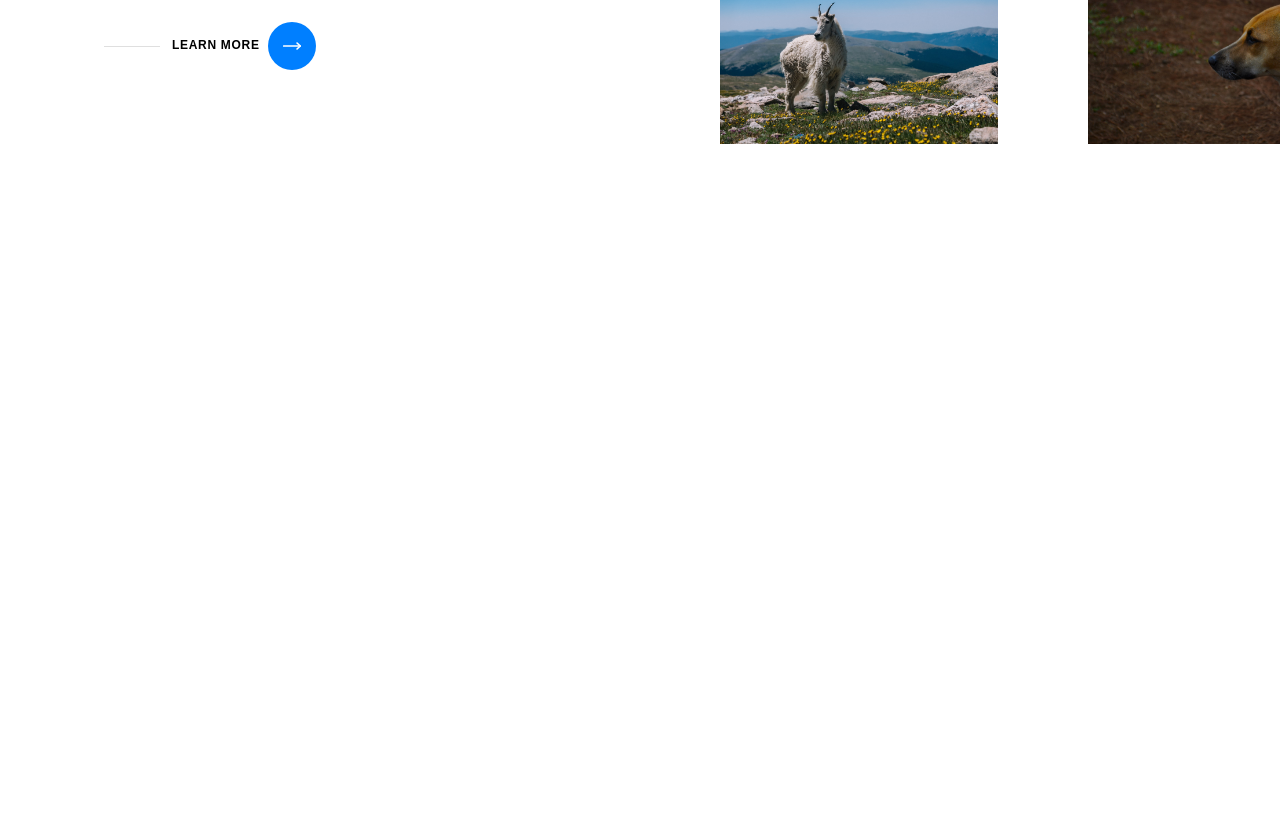
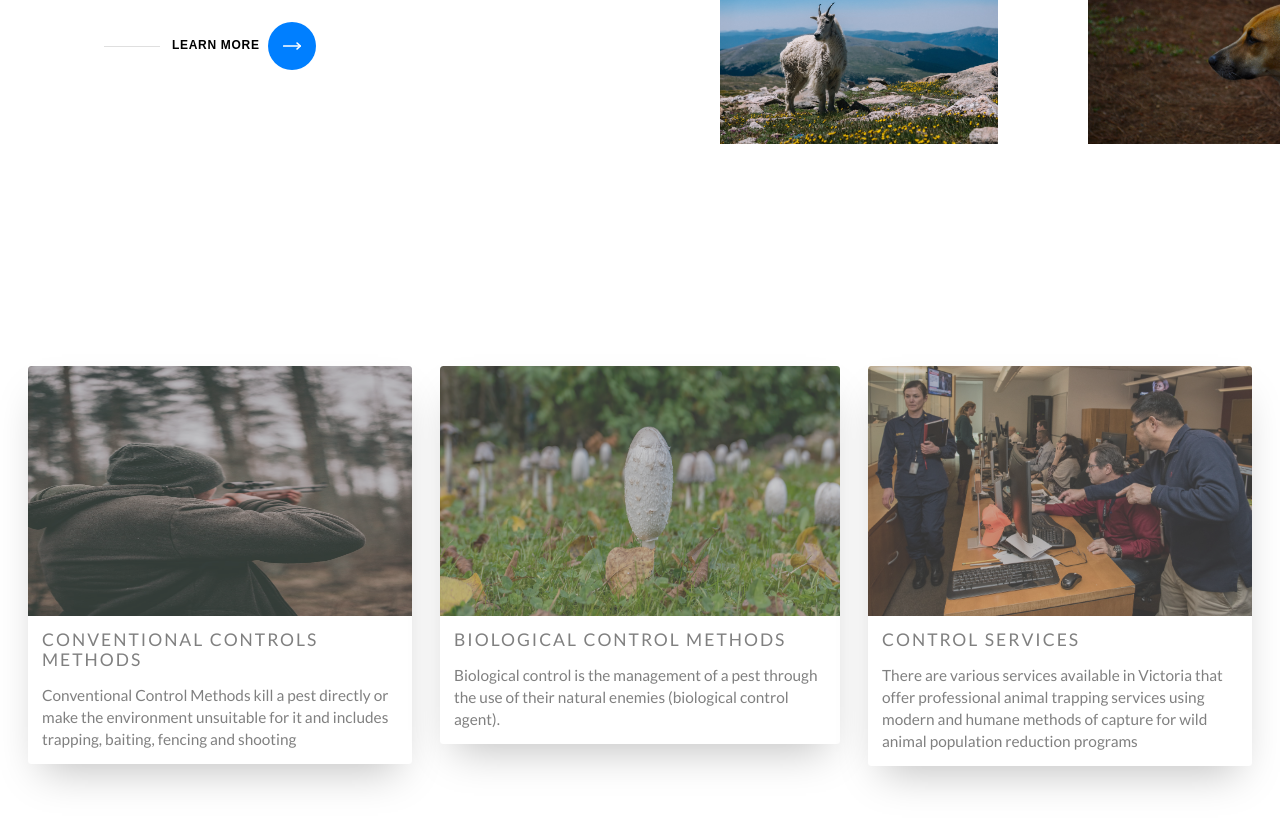
Before and after one commit to chengguang-li0313/IE-iteration3Web, a Next.js app: page / in a window 1280 px wide. Shown: the part 2121-2949 px from the top of the page. Before the commit the page ends 2459 px from the top, so only its background shows below. Built offline with nearby package versions, Linux system fonts and the light colour scheme.

Commit message:
added biological and conventional individual pages

```diff
--- /dev/null
+++ b/component/HomeControlSection.js
@@ -0,0 +1,24 @@
+import { AnimalImpactCard } from './AnimalImpactCard'
+import styles from '../styles/Home.module.css'
+
+export const HomeControlSection = () => {
+    return (
+        <div className={styles.cardSection}>
+            <AnimalImpactCard
+            title={'Conventional Controls Methods'}
+            text={'Conventional Control Methods kill a pest directly or make the environment unsuitable for it and includes trapping, baiting, fencing and shooting'}
+            img={'/conventional.jpeg'}
+            ></AnimalImpactCard>
+            <AnimalImpactCard
+            title={'Biological Control Methods'}
+            text={'Biological control is the management of a pest through the use of their natural enemies (biological control agent).'}
+            img={'/bioControl.jpeg'}
+            ></AnimalImpactCard>
+            <AnimalImpactCard
+            title={'Control Services'}
+            text={'There are various services available in Victoria that offer professional animal trapping services using modern and humane methods of capture for wild animal population reduction programs'}
+            img={'/controlService.jpeg'}
+            ></AnimalImpactCard>
+        </div>
+    )
+}
--- a/pages/index.js
+++ b/pages/index.js
@@ -5,6 +5,7 @@ import { Intro } from '../component/Intro'
 import { CardSection } from '../component/CardSection'
 import  Desc  from '../component/Desc'
 import { useState }from 'react'
+import { HomeControlSection } from '../component/HomeControlSection'
 
 export default function Home() {
 
@@ -24,6 +25,7 @@ export default function Home() {
 
     <Desc></Desc>
 
+    <HomeControlSection></HomeControlSection>
     </>
   )
 }
```
Also changed, not shown: pages/control/bio.js (+37 -0 lines), public/mxy.jpeg (added), public/rhd.jpeg (added).
